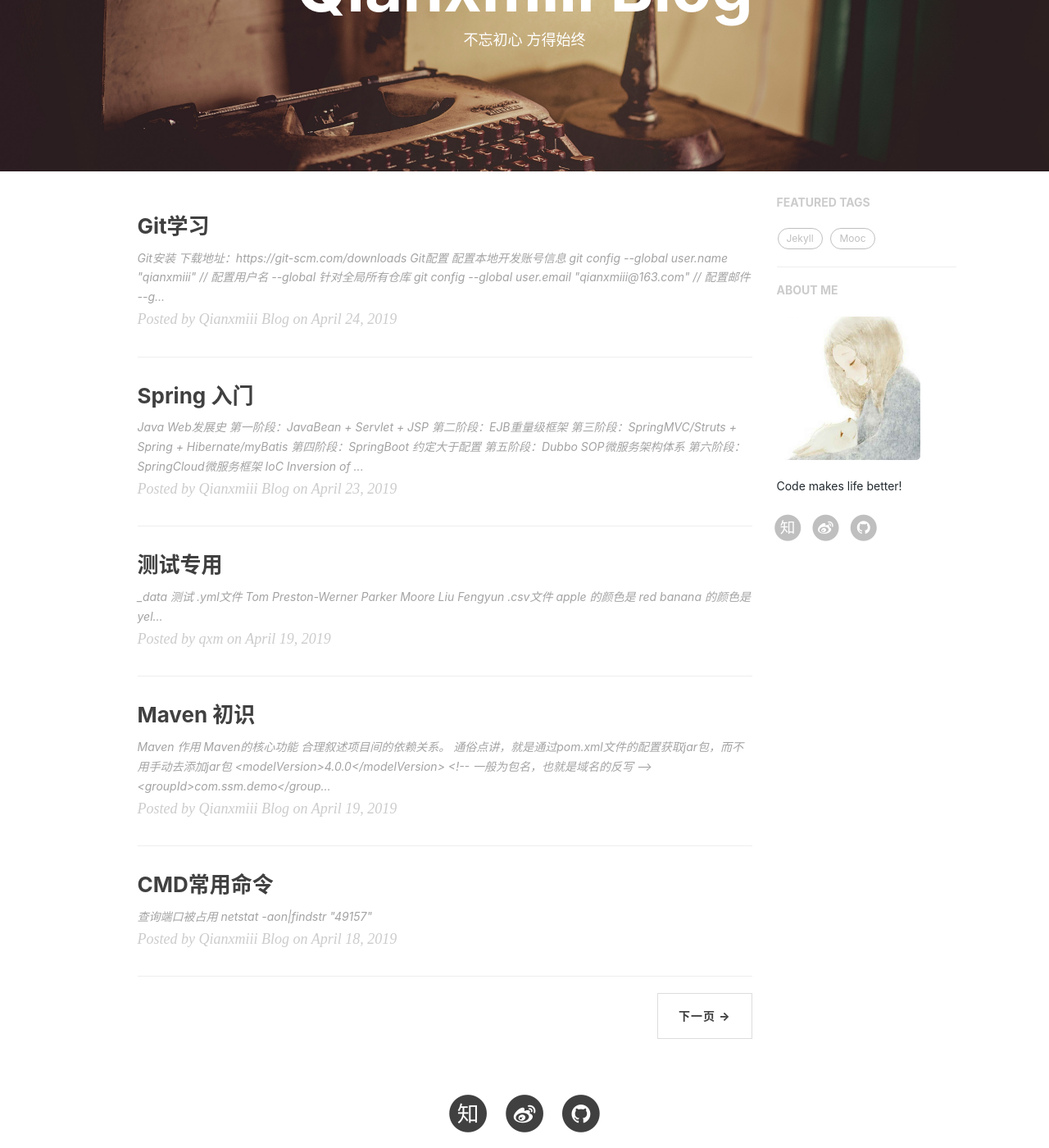
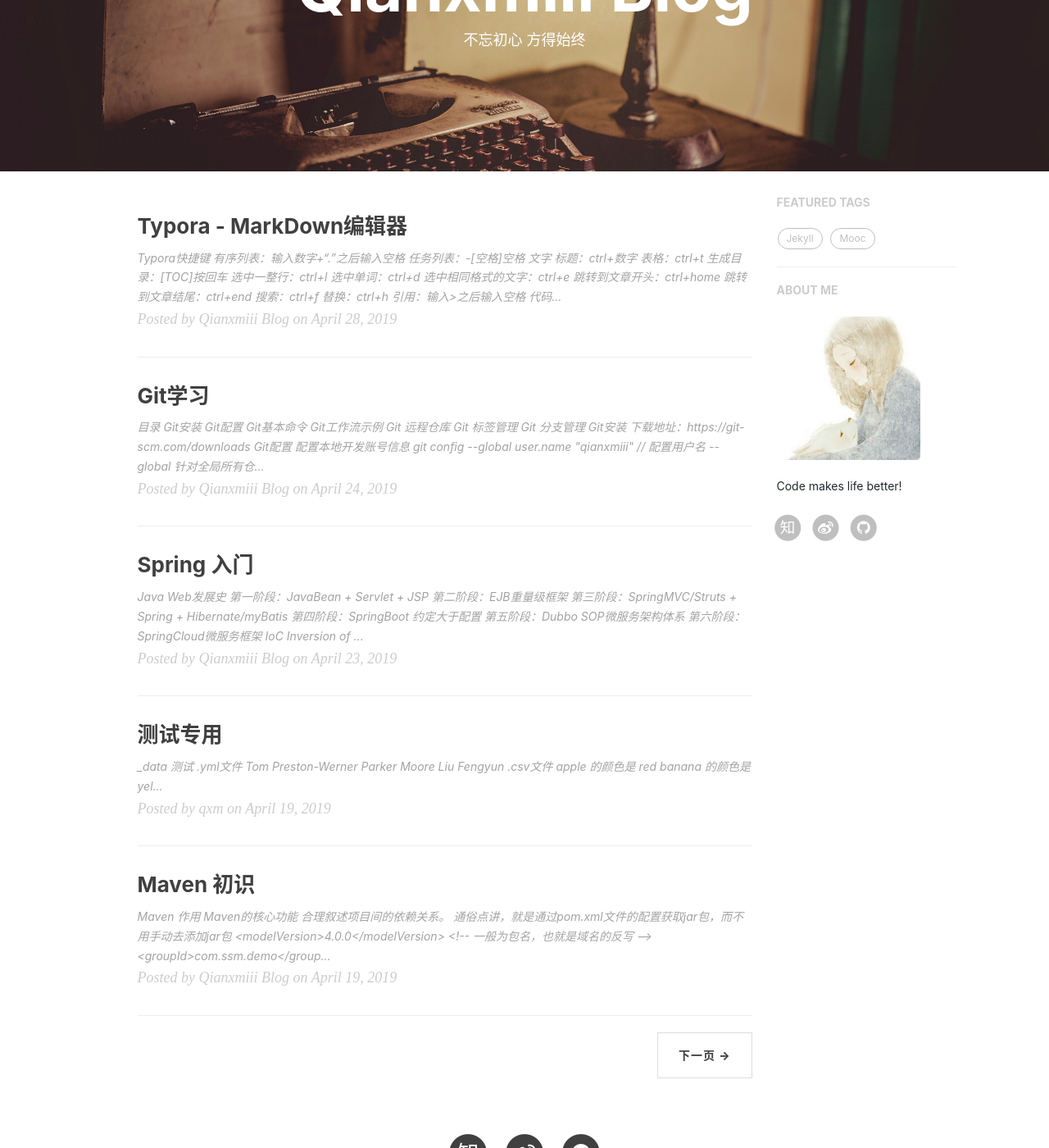
Before and after one commit to qianxmiii/qianxmiii_old.github.io, a Jekyll site: the page built from index.html, in a window 1280 px wide and 1400 px high, scrolled down 209 px. Shown: the whole window at 82% size. Built offline with Jekyll 4.4.1, drawn with Linux system fonts in a browser that asks for light colours; nearby versions of some CDN libraries; the list of posts is cut into pages by our own code; comment, search, counter and statistics services are not loaded.

Commit message:
markdown learning

```diff
--- /dev/null
+++ b/_posts/2019-04-24-P10-Typora-learning.markdown
@@ -0,0 +1,33 @@
+---
+layout: post
+title:  "Typora - MarkDown编辑器"
+date:   2019-04-28 10:48:00 +0800
+categories: posts learn markdown
+header-img: img/post/P7-headimg.jpeg
+tags:
+    - MarkDown
+pid: P10
+---
+
+# Typora快捷键
+<pre class="prettyprint">
+有序列表：输入数字+“.”之后输入空格
+任务列表：-[空格]空格 文字
+标题：ctrl+数字
+表格：ctrl+t
+生成目录：[TOC]按回车
+选中一整行：ctrl+l
+选中单词：ctrl+d
+选中相同格式的文字：ctrl+e
+跳转到文章开头：ctrl+home
+跳转到文章结尾：ctrl+end
+搜索：ctrl+f
+替换：ctrl+h
+引用：输入>之后输入空格
+代码块：ctrl+alt+f
+加粗：ctrl+b
+倾斜：ctrl+i
+下划线：ctrl+u
+删除线：alt+shift+5
+插入图片：直接拖动到指定位置即可或者ctrl+shift+i
+</pre>
--- a/_posts/2019-04-24-P9-Git.markdown
+++ b/_posts/2019-04-24-P9-Git.markdown
@@ -9,6 +9,21 @@ tags:
     - Git
 pid: P9
 ---
+
+#### 目录
+[Git安装](#git安装)
+
+[Git配置](#git配置)
+
+[Git基本命令](#git基本命令)
+
+[Git工作流示例](#git工作流示例)
+
+[Git 远程仓库](#git远程仓库)
+
+[Git 标签管理](#git标签管理)
+
+[Git 分支管理](#git分支管理)
 
 # Git安装
 下载地址：[https://git-scm.com/downloads][https://git-scm.com/downloads]
@@ -26,8 +41,6 @@ git config --global user.email "qianxmiii@163.com"   // 配置邮件 --global
 # Git基本命令
 <pre class="prettyprint">
 cd "本地项目的路径"
-git remote add origin git@gitee.com:etmanwenhan/GitDemo.git     //添加远程仓库
-git clone https://xxx               //克隆项目
 git init                            //git初始化版本库
 git add filename 或者 git add .      //添加文件到暂存区
 git commit -m "注释"                 //提交本地到仓库
@@ -35,9 +48,15 @@ git push                            //提交到远程服务器仓库
 git pull                            //从远程服务器拉取最新内容
 git status                          //查看状态
 git log                             //查看日志
+
+git remote add/rm origin git@gitee.com:etmanwenhan/GitDemo.git     //添加/删除远程仓库
+git clone git@gitee.com:etmanwenhan/GitDemo.git              //克隆项目
+
+
+
 </pre>
 
-# Git工作流示例：
+# Git工作流示例
 
 1、新项目开始了，首先创建一个项目文件夹
 <pre class="prettyprint">
@@ -113,7 +132,7 @@ git reset --hard 725ef3d4c1fde2fe940977568e3d4c0d7511daaf//将仓库、暂存区
 可以看到文件已回滚至第一版
 ![](/img/post/P9-git15.png)
 
-# Git 远程仓库
+# Git远程仓库
 想通过Git分享代码，或与其他人共同开发，需要使用远程仓库GitHub。
 
 git支持https和git两种传输协议，github分享链接时会有两种协议可选：
@@ -191,7 +210,7 @@ git clone git@github.com:qianxmiii/demo.git
 git push //默认已绑定本地与远程分支，不需要-u
 </pre>
 
-## 标签管理
+## Git标签管理
 ### 为什么要使用标签？
 发布一个版本时，我们通常先在版本库中打一个标签（tag），这样，就唯一确定了打标签时刻的版本。将来无论什么时候，取某个标签的版本，就是把那个打标签的时刻的历史版本取出来。所以，标签也是版本库的一个快照。
 
@@ -220,10 +239,17 @@ Git有commit，为什么还要引入tag？
 git tag
 </pre>
 
-`git tag <name>` 创建标签
+`git tag <name> <commitid>` 创建标签  不填写commitid，则默认标签是打在最新提交的commit上的
 <pre class="prettyprint">
 git tag v1.0
 </pre>
+
+
+`git show <tagname>` 创建标签  查看标签信息
+<pre class="prettyprint">
+git tag v1.0
+</pre>
+![](/img/post/P9-github12.png)
 
 `git tag -a <name> -m "comment" ` 指定提交信息
 <pre class="prettyprint">
@@ -240,9 +266,16 @@ git tag -d v0.1
 git push origin v1.0
 </pre>
 
+示例：
+![](/img/post/P9-github10.png)
+
+可以在GitHub上看到刚push的标签
+![](/img/post/P9-github11.png)
+
+## Git分支管理
 
 
-参考资料：[Spring框架小白的蜕变][Spring框架小白的蜕变]
+参考资料：[廖雪峰的Git教程][廖雪峰的Git教程]
 
-[Spring框架小白的蜕变]:https://www.imooc.com/learn/1108
+[廖雪峰的Git教程]:https://www.liaoxuefeng.com/wiki/0013739516305929606dd18361248578c67b8067c8c017b000
 [https://git-scm.com/downloads]:https://git-scm.com/downloads
```
Also changed, not shown: img/post/P9-github10.png (added), img/post/P9-github11.png (added), img/post/P9-github12.png (added).
